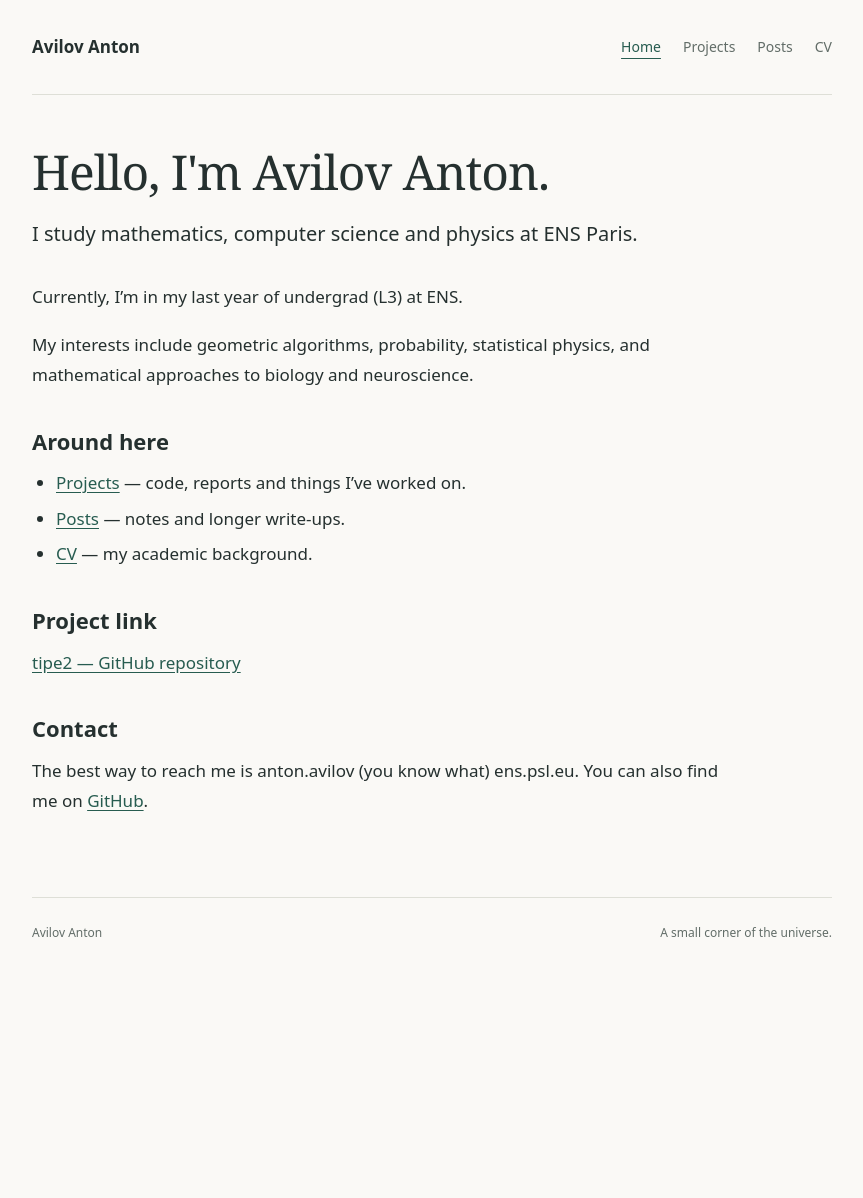
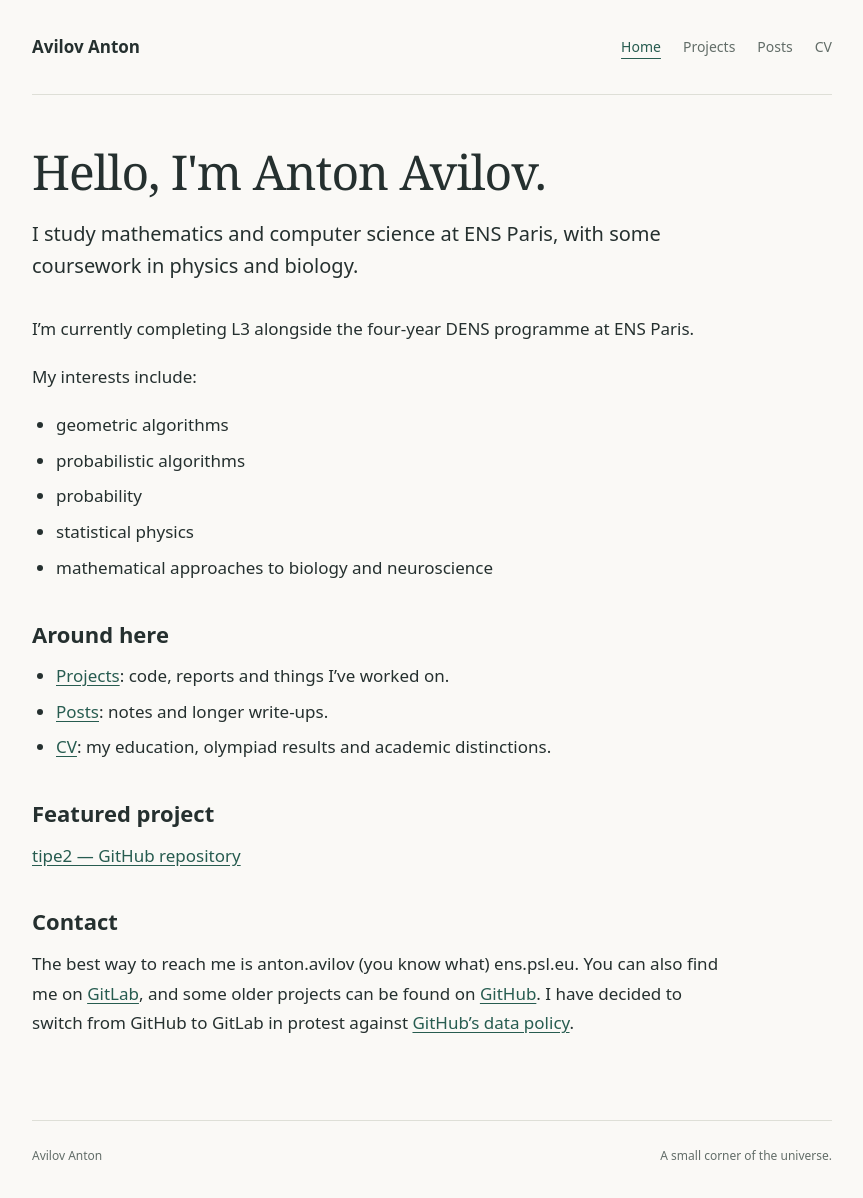
Before and after one commit to Vilov22/Vilov22.github.io, a Jekyll site: the page built from index.md, in a window 1280 px wide. Shown: the whole page, without its empty margins (208-1071 px from the left). Built offline with Jekyll 4.4.1, drawn with Linux system fonts in a browser that asks for light colours; before the commit the page ends 975 px from its top, so only the background shows below that.

Commit message:
Publish academic CV and update homepage

```diff
--- a/index.md
+++ b/index.md
@@ -1,25 +1,31 @@
 ---
 title: Home
 permalink: /
-heading: "Hello, I'm Avilov Anton."
-intro: "I study mathematics, computer science and physics at ENS Paris."
+heading: "Hello, I'm Anton Avilov."
+intro: "I study mathematics and computer science at ENS Paris, with some coursework in physics and biology."
 ---
 
-Currently, I'm in my last year of undergrad (L3) at ENS.
+I'm currently completing L3 alongside the four-year DENS programme at ENS Paris.
 
-My interests include geometric algorithms, probability, statistical physics, and mathematical approaches to biology and neuroscience.
+My interests include:
+- geometric algorithms
+- probabilistic algorithms
+- probability
+- statistical physics
+- mathematical approaches to biology and neuroscience
 
 ## Around here
 
-- [Projects]({{ '/projects/' | relative_url }}) — code, reports and things I've worked on.
-- [Posts]({{ '/posts/' | relative_url }}) — notes and longer write-ups.
-- [CV]({{ '/cv/' | relative_url }}) — my academic background.
+- [Projects]({{ '/projects/' | relative_url }}): code, reports and things I've worked on.
+- [Posts]({{ '/posts/' | relative_url }}): notes and longer write-ups.
+- [CV]({{ '/cv/' | relative_url }}): my education, olympiad results and academic distinctions.
 
-## Project link
+## Featured project
 
 [tipe2 — GitHub repository](https://github.com/Vilov22/tipe2)
 
 ## Contact
 
 The best way to reach me is anton.avilov (you know what) ens.psl.eu.
-You can also find me on [GitHub](https://github.com/Vilov22).
+You can also find me on [GitLab](https://gitlab.com/anton.avilov22), and some older projects can be found on [GitHub](https://github.com/Vilov22).
+I have decided to switch from GitHub to GitLab in protest against [GitHub's data policy](https://www.theregister.com/software/2026/03/26/github-we-going-to-train-on-your-data-after-all/5229507).
```
Also changed, not shown: cv.md (+1 -1 lines), 1 other file.
